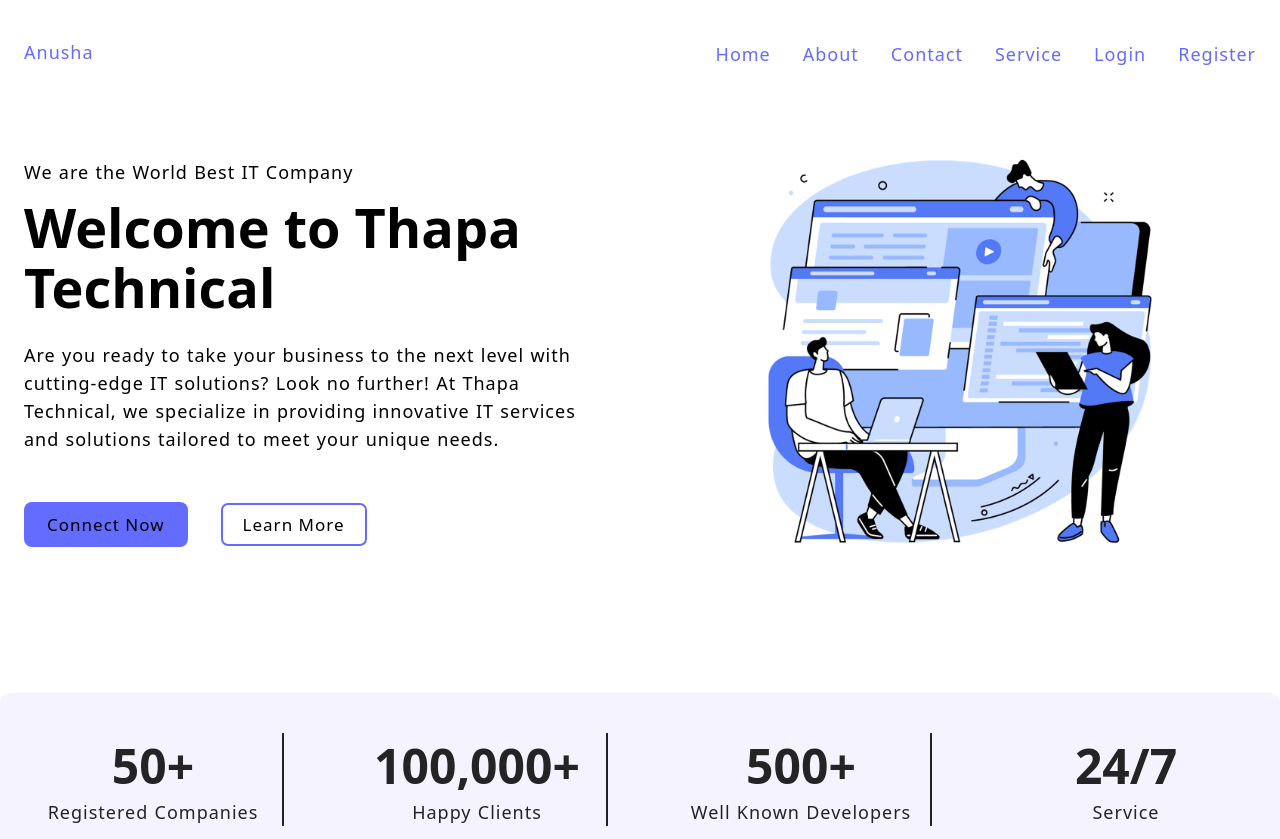
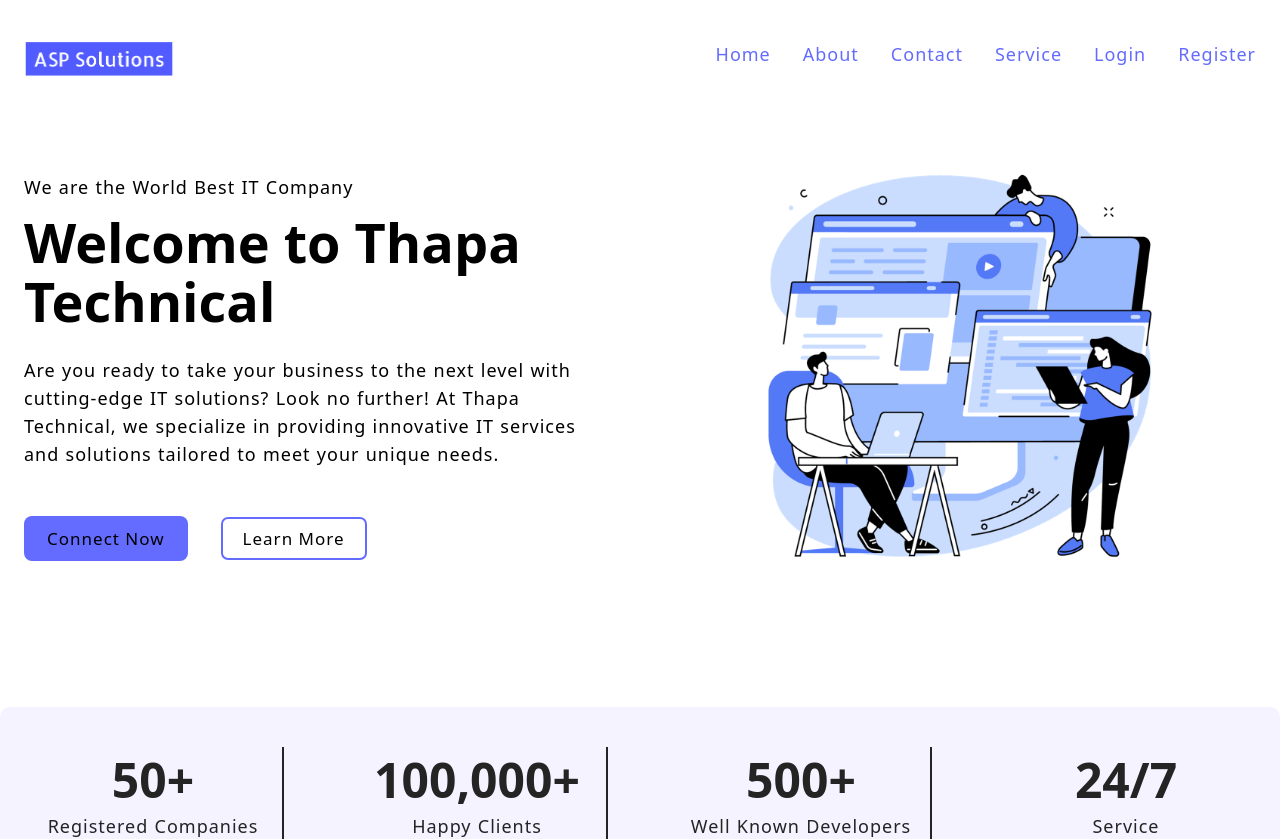
Before and after one commit to Anusha-P18/mern_development, a React app in the folder client/: page / in a window 1280 px wide. Shown: the top 839 px of the page. Built offline with nearby package versions, Linux system fonts and the light colour scheme; the HTML template or start-up script is replaced by a standard one.

Commit message:
Added logo

```diff
--- a/client/src/components/Navbar.css
+++ b/client/src/components/Navbar.css
@@ -3,6 +3,10 @@
     padding: 4.2rem 4.2rem;
     display: flex;
     justify-content: space-between;
+}
+
+img {
+    width: 150px;
 }
 
 ul {
--- a/client/src/components/Navbar.jsx
+++ b/client/src/components/Navbar.jsx
@@ -7,7 +7,9 @@ export const Navbar = () => {
             <header>
                 <div className="container">
                     <div className="logo-brand">
-                        <NavLink to="/">Anusha</NavLink>
+                        <NavLink to="/">
+                            <img src="/images/logo.png" alt="ASP Solutions" />
+                        </NavLink>
                     </div>
 
                     <nav>
```
Also changed, not shown: client/public/images/logo.png.
